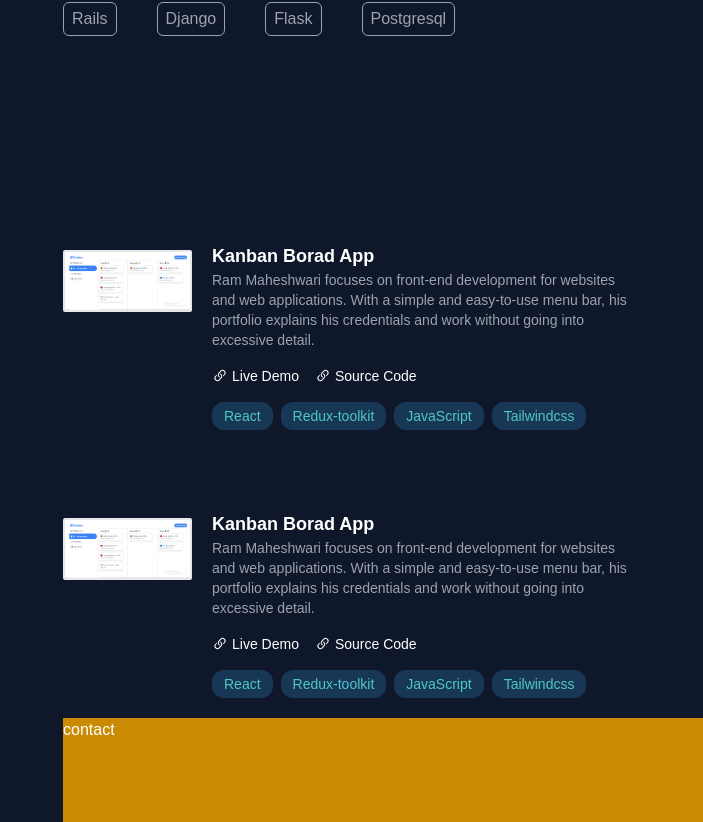
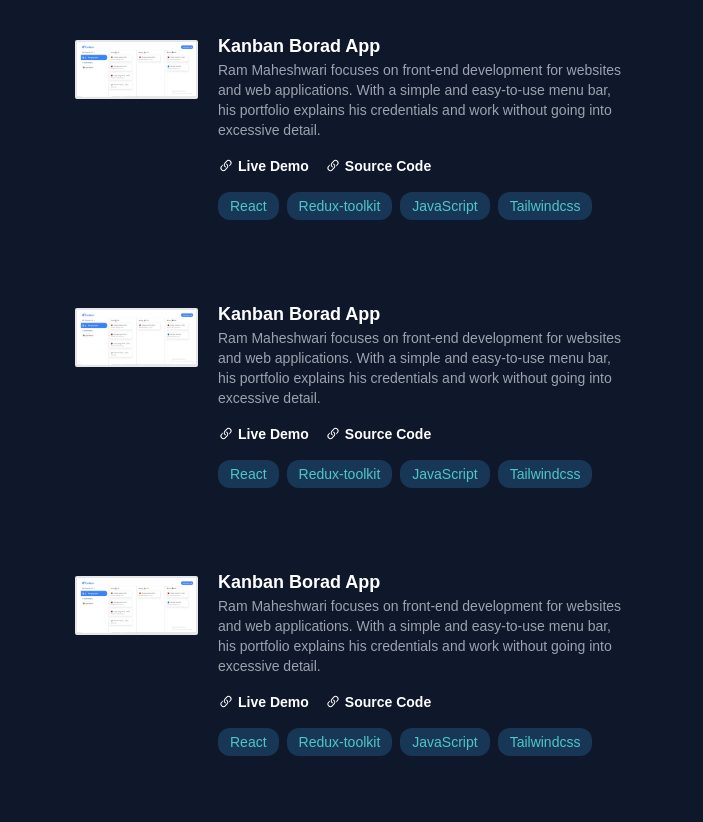
Before and after one commit to Htetaungkyaw71/portfolio, a React (Vite) app: page / in a window 1280 px wide. Shown: the part 818-1640 px from the top of the page, without its empty margins (577-1280 px from the left). Built offline with nearby package versions, Linux system fonts and the light colour scheme; a web font is replaced by a local one.

Commit message:
fix height problem

```diff
--- a/src/App.jsx
+++ b/src/App.jsx
@@ -10,7 +10,7 @@ function App() {
         <div className="mt-5 p-16 ">
           <Header activeTag={activeTag} setActiveTag={setActiveTag} />
         </div>
-        <div className="overflow-y-auto ">
+        <div className="overflow-y-auto">
           <SideContext setActiveTag={setActiveTag} />
         </div>
       </div>
--- a/src/components/About.jsx
+++ b/src/components/About.jsx
@@ -2,8 +2,8 @@ import { BiRightArrowAlt } from "react-icons/bi";
 
 const About = () => {
   return (
-    <div className="h-96 pt-24 mb-48 pr-16 text-gray-400" id="about">
-      <p className="mb-12">
+    <div className="pt-24 pr-16 px-3 text-gray-400" id="about">
+      <p className="mb-10">
         Back in 2012, I decided to try my hand at creating custom Tumblr themes
         and tumbled head first into the rabbit hole of coding and web
         development. Fast-forward to today, and Ive had the privilege of
--- a/src/components/Project.jsx
+++ b/src/components/Project.jsx
@@ -3,17 +3,23 @@ import { BsLink45Deg } from "react-icons/bs";
 
 const Project = ({ project }) => {
   return (
-    <div className="grid grid-cols-4 mb-10 py-5 gap-5">
+    <div className="grid grid-cols-4 mb-10 p-3 py-5 gap-5 hover:bg-[#17274B] rounded-lg  hover:text-[#4FC6C9] hover:shadow-lg duration-300">
       <img src={project.image} className="border-2 rounded-sm mt-2" />
       <div className="col-span-3">
         <h1 className="text-lg font-bold"> {project.title}</h1>
         <p className="text-sm text-gray-400">{project.description}</p>
         <div className="flex gap-4 mt-4">
-          <a href={project.live_demo} className="flex items-center gap-1">
+          <a
+            href={project.live_demo}
+            className="flex items-center gap-1 hover:text-[#4FC6C9] font-semibold text-white"
+          >
             <BsLink45Deg />
             <span className="text-sm">Live Demo</span>
           </a>
-          <a href={project.source_code} className="flex items-center gap-1">
+          <a
+            href={project.source_code}
+            className="flex items-center gap-1 hover:text-[#4FC6C9] font-semibold text-white"
+          >
             <BsLink45Deg />
             <span className="text-sm"> Source Code</span>
           </a>
--- a/src/components/Projects.jsx
+++ b/src/components/Projects.jsx
@@ -22,11 +22,51 @@ const projects = [
     live_demo: "https://kanban-ebon.vercel.app/",
     tech: ["React", "Redux-toolkit", "JavaScript", "Tailwindcss"],
   },
+  {
+    id: "3",
+    title: "Kanban Borad App",
+    description:
+      "Ram Maheshwari focuses on front-end development for websites and web applications. With a simple and easy-to-use menu bar, his portfolio explains his credentials and work without going into excessive detail.",
+    image: kanban,
+    source_code: "https://github.com/Htetaungkyaw71/Kanban",
+    live_demo: "https://kanban-ebon.vercel.app/",
+    tech: ["React", "Redux-toolkit", "JavaScript", "Tailwindcss"],
+  },
+  {
+    id: "4",
+    title: "Kanban Borad App",
+    description:
+      "Ram Maheshwari focuses on front-end development for websites and web applications. With a simple and easy-to-use menu bar, his portfolio explains his credentials and work without going into excessive detail.",
+    image: kanban,
+    source_code: "https://github.com/Htetaungkyaw71/Kanban",
+    live_demo: "https://kanban-ebon.vercel.app/",
+    tech: ["React", "Redux-toolkit", "JavaScript", "Tailwindcss"],
+  },
+  {
+    id: "5",
+    title: "Kanban Borad App",
+    description:
+      "Ram Maheshwari focuses on front-end development for websites and web applications. With a simple and easy-to-use menu bar, his portfolio explains his credentials and work without going into excessive detail.",
+    image: kanban,
+    source_code: "https://github.com/Htetaungkyaw71/Kanban",
+    live_demo: "https://kanban-ebon.vercel.app/",
+    tech: ["React", "Redux-toolkit", "JavaScript", "Tailwindcss"],
+  },
+  {
+    id: "6",
+    title: "Kanban Borad App",
+    description:
+      "Ram Maheshwari focuses on front-end development for websites and web applications. With a simple and easy-to-use menu bar, his portfolio explains his credentials and work without going into excessive detail.",
+    image: kanban,
+    source_code: "https://github.com/Htetaungkyaw71/Kanban",
+    live_demo: "https://kanban-ebon.vercel.app/",
+    tech: ["React", "Redux-toolkit", "JavaScript", "Tailwindcss"],
+  },
 ];
 
 const Projects = () => {
   return (
-    <div className="h-96 pr-16 pt-20 mb-48" id="project">
+    <div className="pr-16 pt-20" id="project">
       {projects.map((project) => (
         <Project project={project} key={project.id} />
       ))}
--- a/src/components/SideContext.jsx
+++ b/src/components/SideContext.jsx
@@ -13,26 +13,18 @@ const SideContext = ({ setActiveTag }) => {
       const project = document.getElementById("project");
       const contact = document.getElementById("contact");
 
-      const rect1 = about.getBoundingClientRect();
-      const rect2 = skill.getBoundingClientRect();
-      const rect3 = project.getBoundingClientRect();
-      const rect4 = contact.getBoundingClientRect();
-
       const isInViewport = (elementRect) => {
-        return (
-          elementRect.top >= 0 &&
-          elementRect.bottom <=
-            (window.innerHeight || document.documentElement.clientHeight)
-        );
+        const rect = elementRect.getBoundingClientRect();
+        return rect.top >= 0 && rect.top <= window.innerHeight;
       };
 
-      if (isInViewport(rect1)) {
+      if (isInViewport(about)) {
         setActiveTag("about");
-      } else if (isInViewport(rect2)) {
+      } else if (isInViewport(skill)) {
         setActiveTag("skill");
-      } else if (isInViewport(rect3)) {
+      } else if (isInViewport(project)) {
         setActiveTag("project");
-      } else if (isInViewport(rect4)) {
+      } else if (isInViewport(contact)) {
         setActiveTag("contact");
       }
     };
@@ -47,7 +39,7 @@ const SideContext = ({ setActiveTag }) => {
       <About />
       <Skill />
       <Projects />
-      <div className="bg-yellow-600 h-96 " id="contact">
+      <div className="bg-yellow-600" id="contact">
         <h1>contact</h1>
       </div>
     </div>
--- a/src/components/Skill.jsx
+++ b/src/components/Skill.jsx
@@ -1,6 +1,6 @@
 const Skill = () => {
   return (
-    <div className="h-96 pt-24 pr-16" id="skill">
+    <div className="pt-24 pr-16 px-3" id="skill">
       <div className="flex flex-wrap gap-10">
         <div className="border-[1px] px-2 py-1 rounded-md text-gray-400 border-gray-400 hover:-translate-y-2 cursor-pointer duration-500">
           HTML
```
